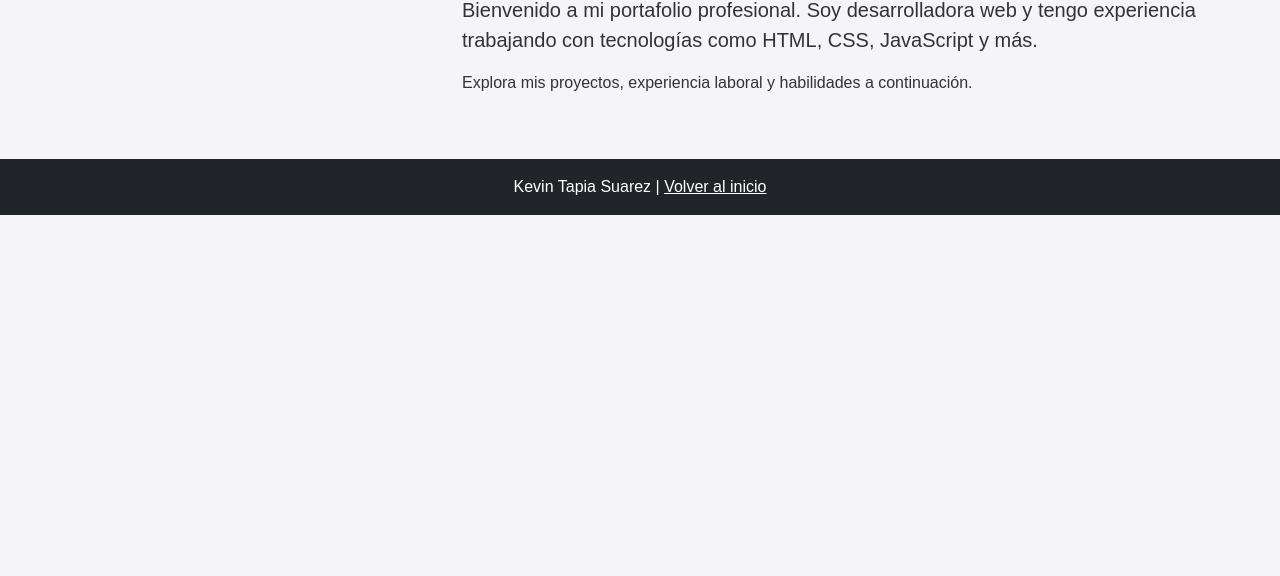
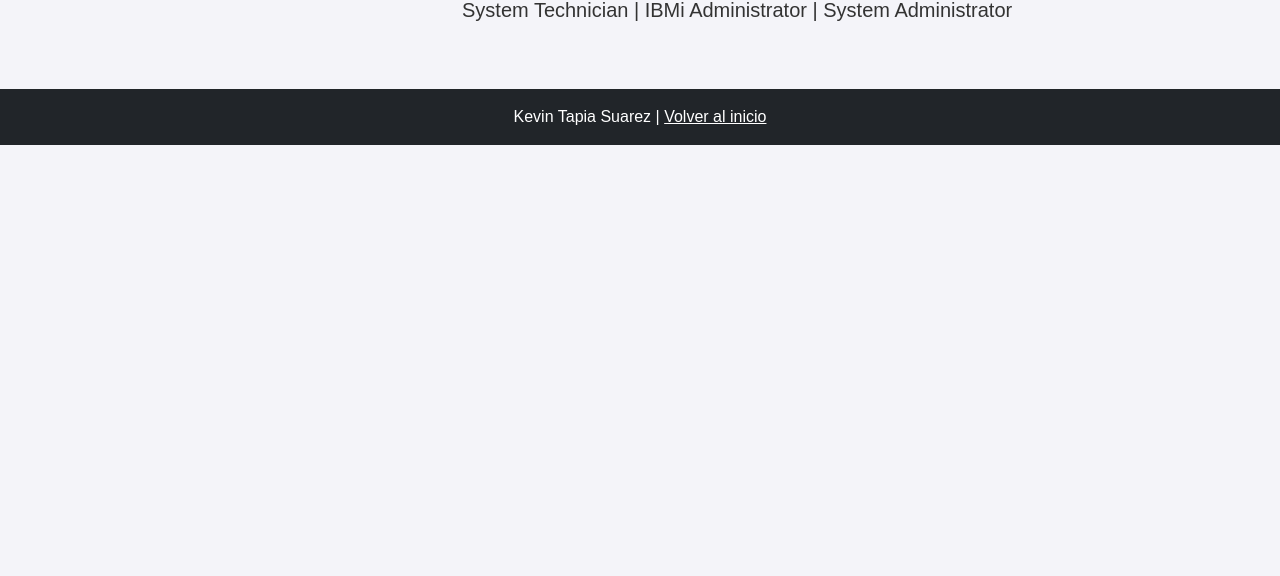
Before and after one commit to kevints99/PROYECTO-FINAL, a plain HTML site: page index.html in a window 1280 px wide. Shown: the part 224-800 px from the top of the page. Drawn offline with nearby package versions, Linux system fonts and the light colour scheme; files that its build step writes are made by us from their sources; files whose address does not match are found by name.

Commit message:
Update index.html

```diff
--- a/index.html
+++ b/index.html
@@ -32,8 +32,7 @@
             </div>
             <div class="col-md-8">
                 <h1 class="display-4">Hola, soy Kevin Tapia Suarez</h1>
-                <p class="lead">Bienvenido a mi portafolio profesional. Soy desarrolladora web y tengo experiencia trabajando con tecnologías como HTML, CSS, JavaScript y más.</p>
-                <p>Explora mis proyectos, experiencia laboral y habilidades a continuación.</p>
+                <p class="lead">System Technician | IBMi Administrator | System Administrator</p>
             </div>
         </div>
     </main>
```
